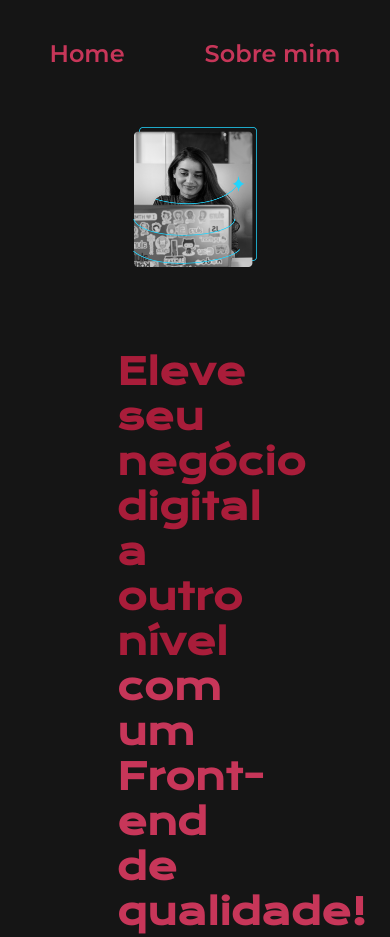
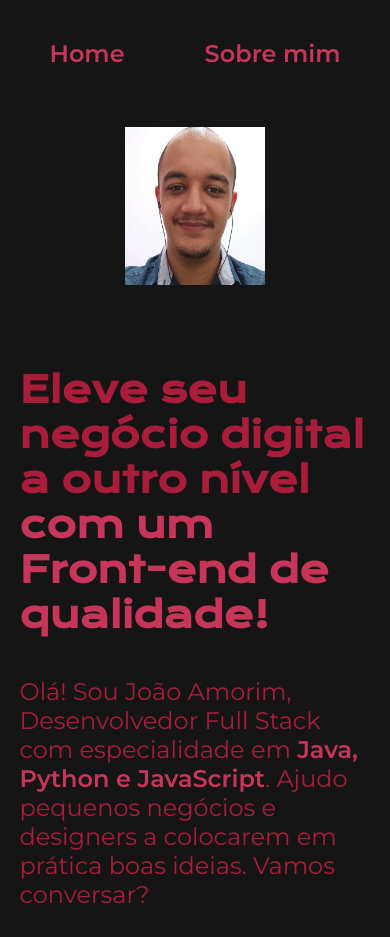
Before and after one commit to joao141141/html-css-Curso-, a plain HTML site: page index.html in a window 390 px wide. Shown: the top 937 px of the page. Drawn offline with nearby package versions, Linux system fonts and the light colour scheme.

Commit message:
Upado no vercell

```diff
--- a/index.html
+++ b/index.html
@@ -36,7 +36,7 @@
                         </a>
                     </div>
         </section>
-        <img class="apresentacao__imagem" src="./assets/mock.png" alt="Mockup">
+        <img class="apresentacao__imagem" src="./assets/me.png" alt="Mockup">
     </main>
     </main>
     <footer class="rodape">
--- a/styles/style.css
+++ b/styles/style.css
@@ -136,5 +136,9 @@ body {
     }
     .apresentacao {
         flex-direction: column-reverse;
+        padding: 5%
+    }
+    .apresentacao__conteudo{
+        width: auto;
     }
 }
```
Also changed, not shown: about.html (+1 -1 lines).
